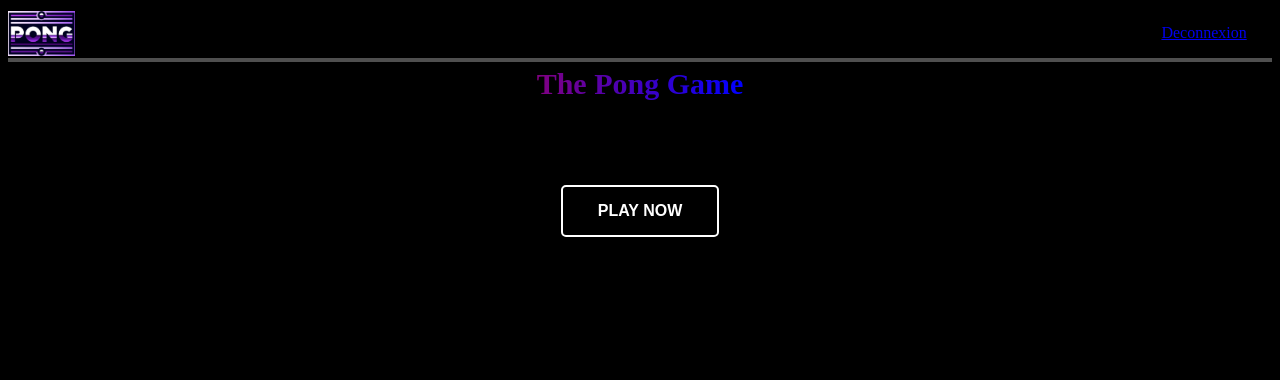
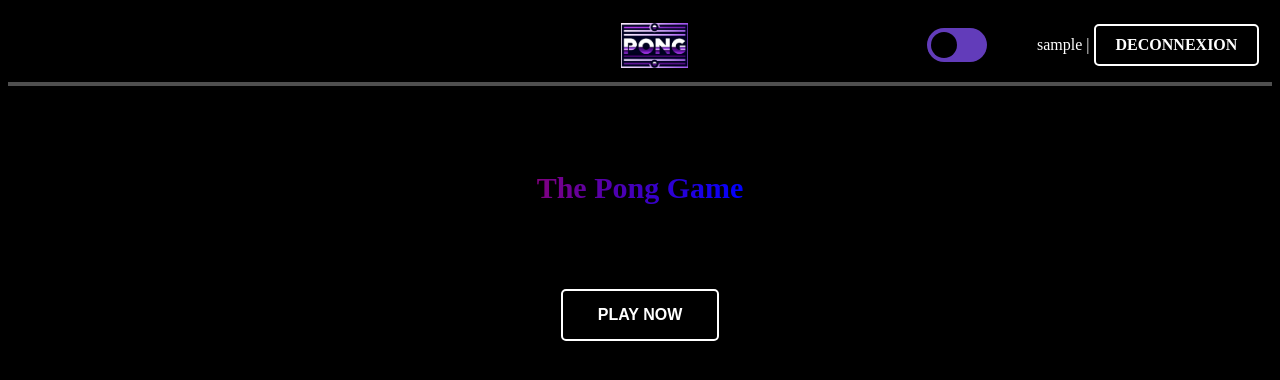
Before and after one commit to axelvag/ft_Transcendance, a Django app: page /Home/ in a window 1280 px wide. Shown: the top 380 px of the page. Run offline with Django 4.2, Linux system fonts and the light colour scheme; the visitor is signed in with stand-in values (Sample User, id 1).

Commit message:
[#8][authentification] css js page Home

```diff
--- a/back/auth/Home/static/css/styles.css
+++ b/back/auth/Home/static/css/styles.css
@@ -88,7 +134,7 @@ H1{
 }
 
 img {
-  /* margin-left: 60%; */
+  margin-left: 48.5%;
   width : 67px;
   height : 45px;
 }
@@ -96,5 +142,83 @@ img {
 .flex{
   display: flex;
   flex-direction: row;
-  margin-right: 2%;
+  margin-right: 1%;
 }
+
+.switch {
+  position: relative;
+  display: inline-block;
+  width: 60px;
+  height: 34px;
+  margin-left: 15%;
+}
+
+/* Style pour l'input checkbox - sera caché */
+.switch input {
+  opacity: 0;
+  width: 0;
+  height: 0;
+}
+
+/* Style pour le curseur / slider du switch */
+.slider {
+  position: absolute;
+  cursor: pointer;
+  top: 0;
+  left: 0;
+  right: 0;
+  bottom: 0;
+  background-color: #623cba;
+  -webkit-transition: .4s;
+  transition: .4s;
+}
+
+/* Style pour le slider lorsque le switch est en position ON */
+.slider:before {
+  position: absolute;
+  content: "";
+  height: 26px;
+  width: 26px;
+  left: 4px;
+  bottom: 4px;
+  background-color: rgb(0, 0, 0);
+  -webkit-transition: .4s;
+  transition: .4s;
+}
+
+input:checked + .slider {
+  background-color: #ffffff;
+}
+
+input:focus + .slider {
+  box-shadow: 0 0 1
+px #2196F3;
+}
+
+/* Style pour le slider lorsque le switch est en position OFF */
+input:checked + .slider:before {
+-webkit-transform: translateX(26px);
+-ms-transform: translateX(26px);
+transform: translateX(26px);
+}
+
+/* Style arrondi pour le slider */
+.slider.round {
+border-radius: 34px;
+}
+
+.slider.round:before {
+border-radius: 50%;
+}
+
+.padding-global{
+  padding-bottom: 5rem;
+}
+
+p{
+  color: white;
+}
+
+.white-mode p {
+  color: black;
+}
--- /dev/null
+++ b/back/auth/Home/static/js/theme-toggle.js
@@ -0,0 +1,14 @@
+function toggleTheme() {
+  // Vérifie si le toggle switch est checked
+  var isChecked = document.getElementById('toggle-example').checked;
+
+  // Obtenez l'élément body
+  var body = document.body;
+
+  // Si le toggle est checked, appliquez le thème clair, sinon appliquez le thème sombre
+  if(isChecked) {
+    body.classList.add("white-mode");
+  } else {
+    body.classList.remove("white-mode");
+  }
+}
--- a/back/auth/Home/templates/Home/index.html
+++ b/back/auth/Home/templates/Home/index.html
@@ -10,9 +10,13 @@
 <body>
   <div class="navbar">
     <img src="{% static 'img/logoTranscendencenew.png' %}" alt="Description de l'image">
+    <label class="switch">
+      <input type="checkbox" id="toggle-example" onchange="toggleTheme()">
+      <span class="slider round"></span>
+    </label>
     <div class="flex">
       {% if user.is_authenticated %}
-      <p>Connecte sous {{ user.username }} | <a href="{% url 'accounts:logout_user' %}">Deconnexion</a></p>
+      <p>{{ user.username }} | <a href="{% url 'accounts:logout_user' %}" class="play-now-btn">Deconnexion</a></p>
       {% else %}
         <p class="margin_left"><a href="{% url 'accounts:login_user' %}" class="play-now-btn">Connexion</a></p>
         <p class="margin_left"><a href="{% url 'accounts:register_user' %}" class="play-now-btn">Inscription</a></p>
@@ -23,6 +27,7 @@
     </div>
   </div>
   <div class="bottom_navbar"></div>
+  <div class="padding-global"></div>
   <div class="center-container">
   <h1 class="gradient-text">The Pong Game</h1>
   <div class="margin_top"></div>
@@ -30,5 +35,6 @@
       <button type="submit" class="play-now-btn_play">Play Now</button>
     </form>
   </div>
+  <script src="{% static 'js/theme-toggle.js' %}"></script>
 </body>
 </html>
```
Also changed, not shown: other parts of back/auth/Home/static/css/styles.css (+46 -0 lines).
